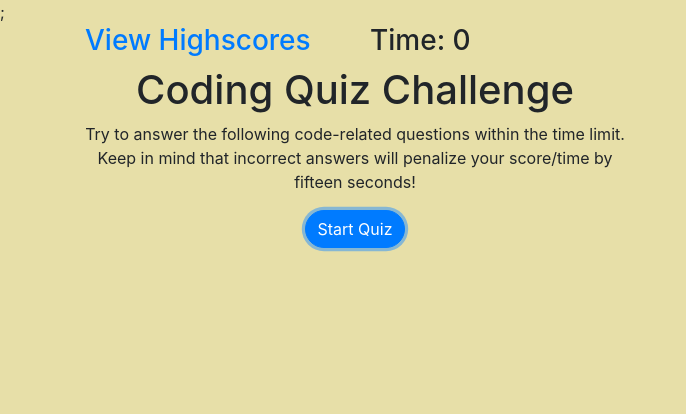
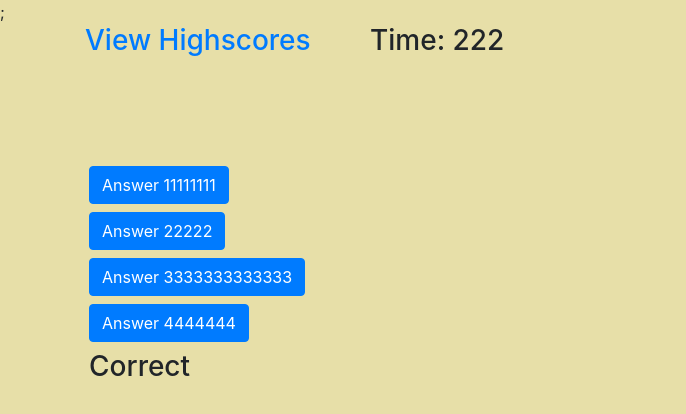
Before and after one commit to cbush2014/Homework-04-Web-APIs, a plain HTML site: page index.html in a window 1280 px wide. Both pictures are taken after a click on the button "Start Quiz". Shown: the whole page, without its empty margins (0-686 px from the left). Drawn offline with nearby package versions, Linux system fonts and the light colour scheme.

Commit message:
hide the startQuiz section and show the takeQuiz section

```diff
--- a/index.html
+++ b/index.html
@@ -1,4 +1,5 @@
 <!doctype html>
+
 <html lang="en">
 
 <head>
@@ -21,27 +22,68 @@
 <body style="background-color: rgba(209, 193, 83,0.5);">;
 
     <div class="container">
+
+
         <div class="row">
             <div class="col-sm-3 text-left d-flex justify-content-start">
-                <h3 id="highscores"><a href="#" class="" style= "text-decoration: none;">View Highscores</a></h3>
+                <h3 id="highscores"><a href="#" class="" style="text-decoration: none;">View Highscores</a></h3>
             </div>
             <div class="col-sm-9 text-right d-flex justify-content-start float-right">
                 <h3 id="timer">Time: 0</h3>
             </div>
         </div>
+        <section id="startQuiz">
+
             <div class="row">
                 <br>
                 <div class="col-6 text-center">
                     <h1>Coding Quiz Challenge</h1>
-                    <p>Try to answer the following code-related questions within the time limit. Keep in mind that incorrect answers will penalize your score/time by fifteen seconds!
+                    <p class="text-justify">Try to answer the following code-related questions within the time limit. Keep in mind that
+                        incorrect answers will penalize your score/time by fifteen seconds!
                     </p>
                 </div>
             </div>
             <div class="row">
                 <div class="col-6 text-center">
-                    <button type="button" class="btn btn-primary rounded-pill id="startBtn">Start Quiz</button>
+                    <button type="button" class="btn btn-primary rounded-pill" id="startBtn">Start Quiz</button>
                 </div>
             </div>
+        </section>
+        <section id="takeQuiz" style="display: none;">
+            <div class="row m-5">
+                <div class="col" id="Question">
+                </div>
+            </div>
+            <div class="row p-1">
+                <div class="col-6">
+                    <button type="button" class="btn btn-primary" id="btnA1">Answer 11111111</button>
+                </div>
+            </div>
+
+            <div class="row p-1">
+                <div class="col-6">
+                    <button type="button" class="btn btn-primary" id="btnA2">Answer 22222</button>
+                </div>
+            </div>
+
+            <div class="row p-1">
+                <div class="col-6">
+                    <button type="button" class="btn btn-primary" id="btnA3">Answer
+                        3333333333333</button>
+                </div>
+            </div>
+
+            <div class="row p-1">
+                <div class="col-6">
+                    <button type="button" class="btn btn-primary" id="btnA4">Answer 4444444</button>
+                </div>
+            </div>
+            <div class="row p-1">
+                <div class="col-6" id="result">
+                    <h3>Correct</h3>
+                </div>
+            </div>
+        </section>
     </div>
 
     <!-- Optional JavaScript -->
--- a/script.js
+++ b/script.js
@@ -1,5 +1,5 @@
 var timeEl = document.getElementById("timer");
-var secondsLeft = 4;
+var secondsLeft = 224;
 
 function setTime() {
   var timerInterval = setInterval(function() {
@@ -17,15 +17,33 @@ function setTime() {
 function takeQuiz() {
 //   timeEl.textContent = "Time: 0"+ ;
 
-alert("scooby do something here");
+  console.log( "invoke takeQuiz function");
+  //  start timer
+  setTime();
 
 }
 
-setTime();
+
+document.querySelector("#startBtn").onclick = function () {
+
+  // user clicks the Start Quiz button
+  // hide the startQuiz section and show the takeQuiz section
 
 
-document.querySelector("#startBtn").onclick = function (event) {
-    if (event !== null) {
-        alert('Start Your Quiz NOW');
+  if (event !== null) {
+        console.log('Start butto fired');
     }
+
+    var startEl= document.getElementById("startQuiz");
+    console.log(startEl);
+    startEl.style.display = "none";
+
+    var takeEl = document.getElementById("takeQuiz");
+    takeEl.style.display= "block"
+
+    takeQuiz();
+
+
+
+
 }
```
Lines whose indentation alone changed are shown as unchanged.
